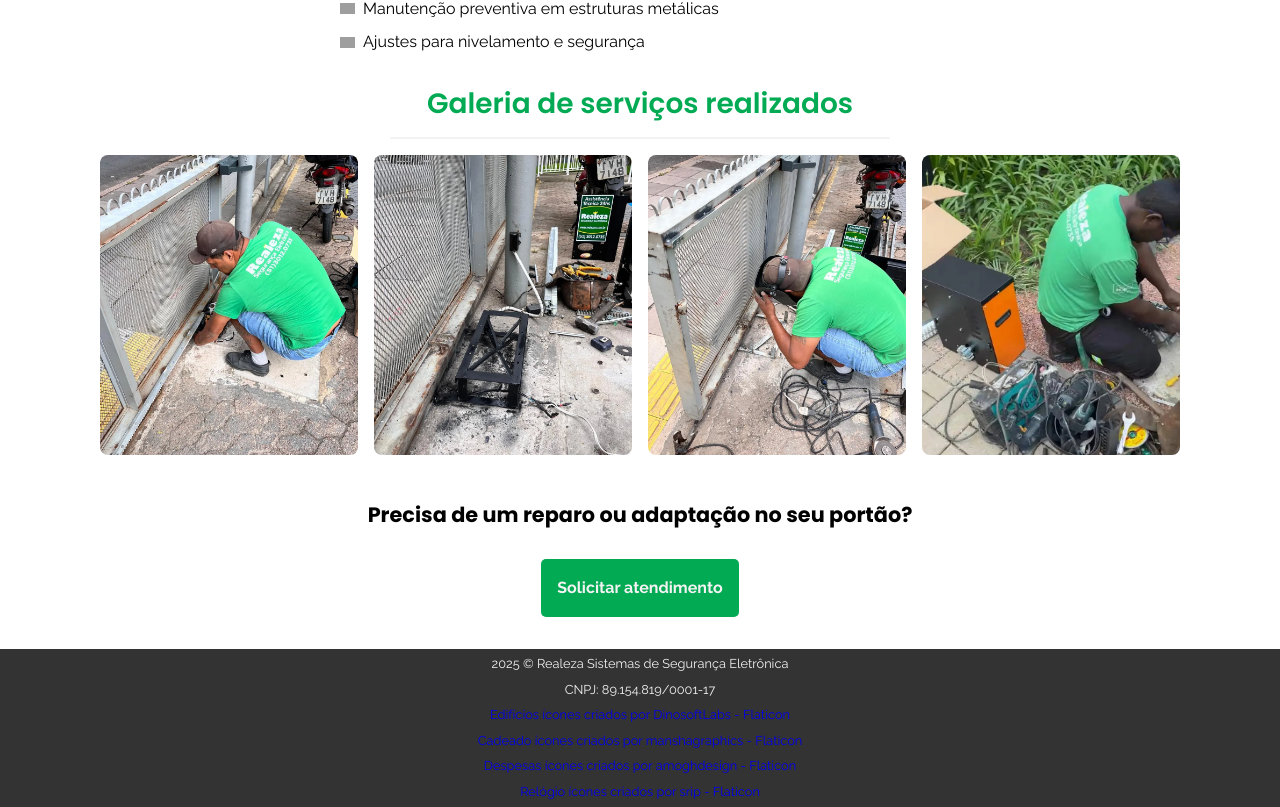
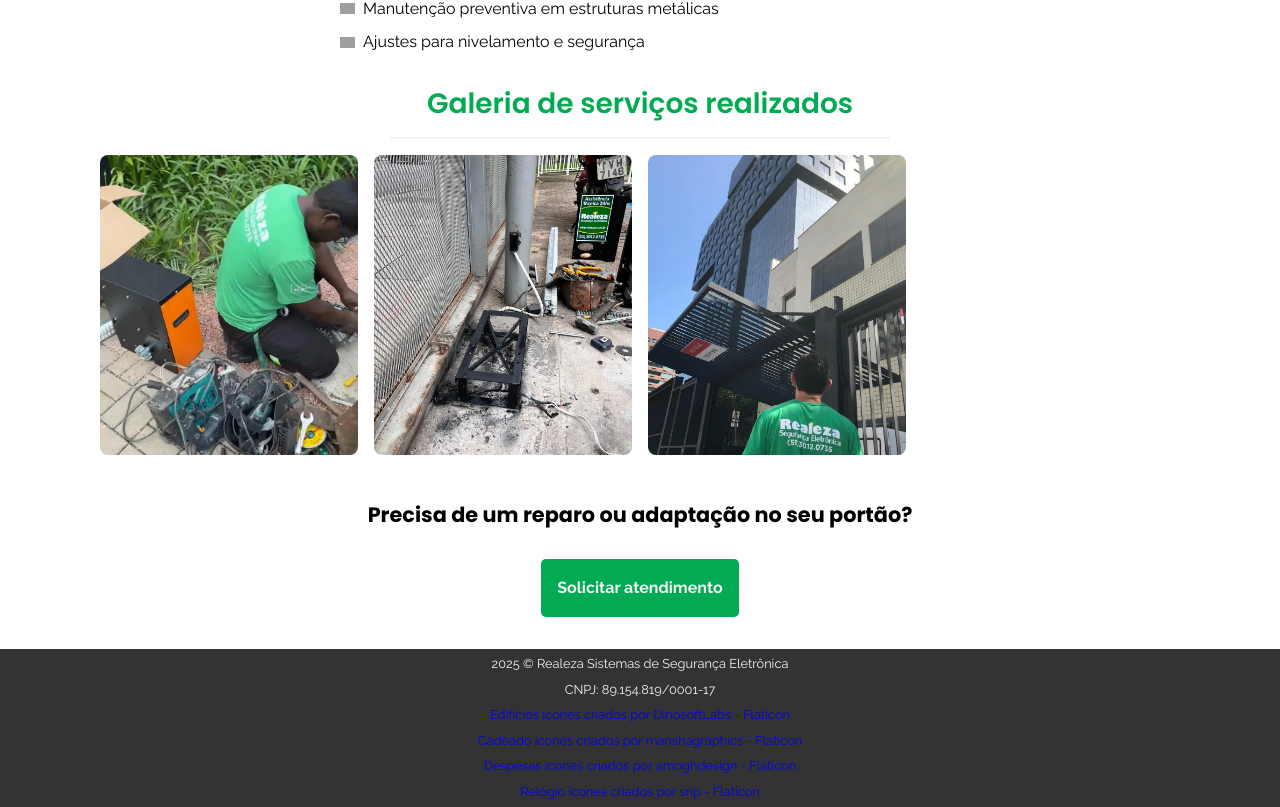
Before and after one commit to nicolasmansan/realeza-seguranca-eletronica, an Angular app: page /serralheria in a window 1280 px wide. Shown: the part 856-1663 px from the top of the page. Built offline with nearby package versions, Linux system fonts and the light colour scheme; grey boxes are pictures that could not be loaded.

Commit message:
Ajuste nas fotos de serralheria

```diff
--- a/src/app/pages/iron-page/iron-page.ts
+++ b/src/app/pages/iron-page/iron-page.ts
@@ -18,9 +18,8 @@ export class IronPage {
   ];
 
   galleryImages = [
-    { src: '/images/serralheria/serra1.webp', title: 'Reparo em serralheria', description: 'Reparo em portão danificado' },
+    { src: '/images/serralheria/serra4.webp', title: 'Reparo em serralheria', description: 'Reparo em portão danificado' },
     { src: '/images/serralheria/serra2.webp', title: 'Reparo em serralheria', description: 'Reparo em portão danificado' },
-    { src: '/images/serralheria/serra3.webp', title: 'Reparo em serralheria', description: 'Reparo em portão danificado' },
-    { src: '/images/serralheria/serra4.webp', title: 'Reparo em serralheria', description: 'Reparo em portão danificado' }
+    { src: '/images/marca/capa.webp', title: 'Reparo', description: 'Reparo em portão eletrônico' }
   ];
 }
```
